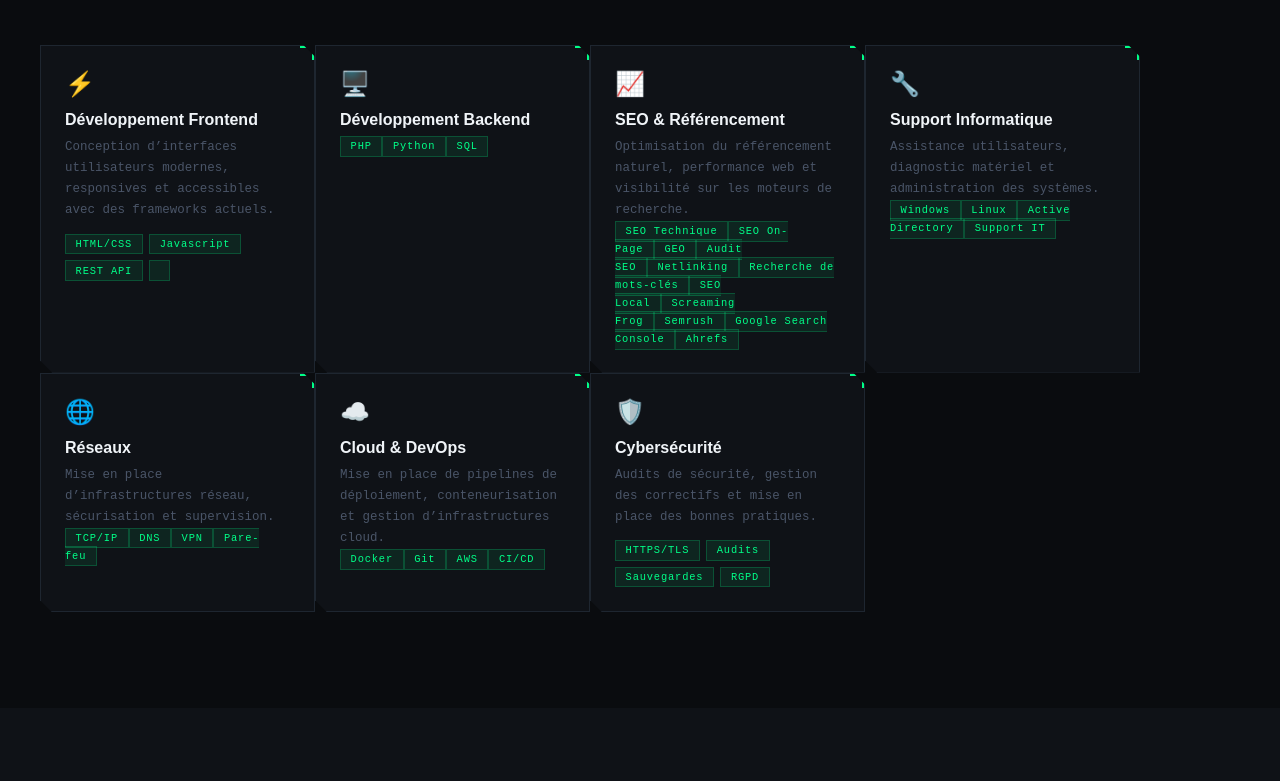
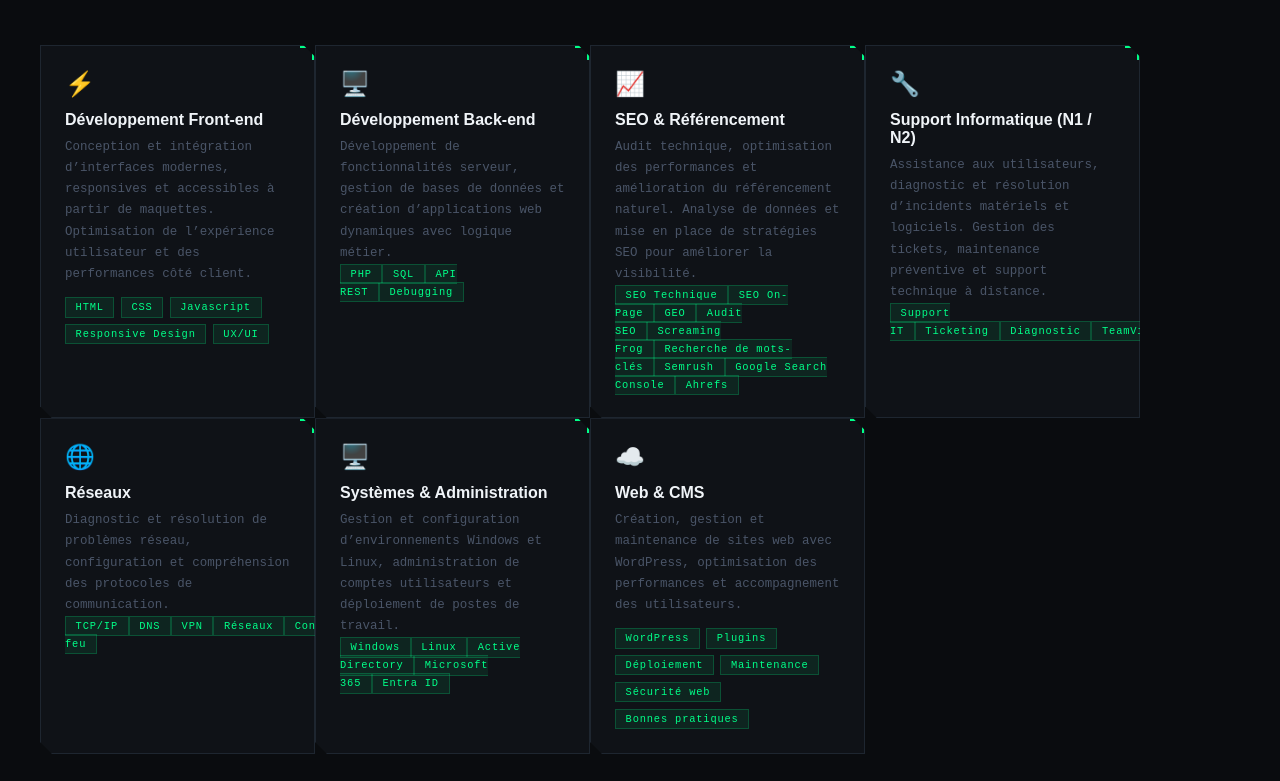
Before and after one commit to mmorkos-cyber/portfolio, a plain HTML site: page pages/index.html in a window 1280 px wide. Shown: the part 2159-2940 px from the top of the page. Drawn offline with Linux system fonts and the light colour scheme.

Commit message:
added skills

```diff
--- a/pages/index.html
+++ b/pages/index.html
@@ -3,7 +3,9 @@
 <head>
     <meta charset="UTF-8">
     <meta name="viewport" content="width=device-width, initial-scale=1.0">
-    <title>Document</title>
+    <meta name="description" content="Développeur web et technicien informatique basé en France. Spécialisé en SEO, développement web et support IT.">
+    <meta name="keywords" content="développeur web, SEO, support informatique, PHP, JavaScript, WordPress, technicien IT">
+    <title>Mario Morkos | Développeur Web & Technicien Informatique</title>
     <link rel="stylesheet" href="/styles/style.css">
     <script src="/Script/script.js" defer></script>
 </head>
@@ -85,70 +87,71 @@
         <div class="skills-grid fade-up">
             <div class="skill-card">
                 <div class="skill-icon">⚡</div>
-                <div class="skill-name">Développement Frontend</div>
+                <div class="skill-name">Développement Front-end</div>
                 <div style="font-size: 0.78rem; color: var(--muted); line-height: 1.7;">
-                    Conception d’interfaces utilisateurs modernes, responsives et accessibles avec des frameworks actuels.
-                </div>
+                    Conception et intégration d’interfaces modernes, responsives et accessibles à partir de maquettes. Optimisation de l’expérience utilisateur et des performances côté client.                </div>
                 <div class="skill-tags">
-                    <span class="tag">HTML/CSS</span><span class="tag">Javascript</span><span class="tag">REST API</span><span class="tag"></span>
+                    <span class="tag">HTML</span><span class="tag">CSS</span><span class="tag">Javascript</span><span class="tag">Responsive Design</span><span class="tag">UX/UI</span>
                 </div>
             </div>
             <div class="skill-card">
                 <div class="skill-icon">🖥️</div>
-                <div class="skill-name">Développement Backend</div>
-                <div style="font-size: 0.78rem; color: var(--muted); line-height: 1.7;"></div>
+                <div class="skill-name">Développement Back-end</div>
+                <div style="font-size: 0.78rem; color: var(--muted); line-height: 1.7;">
+                    Développement de fonctionnalités serveur, gestion de bases de données et création d’applications web dynamiques avec logique métier.
+                </div>
+
                 <div class="skill-tag">
-                    <span class="tag">PHP</span><span class="tag">Python</span><span class="tag">SQL</span>
+                    <span class="tag">PHP</span><span class="tag">SQL</span><span class="tag">API REST</span><span class="tag">Debugging</span>
                 </div>
             </div>
             <div class="skill-card">
                 <div class="skill-icon">📈</div>
                 <div class="skill-name">SEO & Référencement</div>
                 <div style="font-size: 0.78rem; color: var(--muted); line-height: 1.7;">
-                    Optimisation du référencement naturel, performance web et visibilité sur les moteurs de recherche.
+                    Audit technique, optimisation des performances et amélioration du référencement naturel. Analyse de données et mise en place de stratégies SEO pour améliorer la visibilité.
                 </div>
                 <div class="skill-tag">
-                    <span class="tag">SEO Technique</span><span class="tag">SEO On-Page</span><span class="tag">GEO</span><span class="tag">Audit SEO</span><span class="tag">Netlinking</span><span class="tag">Recherche de mots-clés</span><span class="tag">SEO Local</span><span class="tag">Screaming Frog</span><span class="tag">Semrush</span><span class="tag">Google Search Console</span><span class="tag">Ahrefs</span>
+                    <span class="tag">SEO Technique</span><span class="tag">SEO On-Page</span><span class="tag">GEO</span><span class="tag">Audit SEO</span><span class="tag">Screaming Frog</span><span class="tag">Recherche de mots-clés</span><span class="tag">Semrush</span><span class="tag">Google Search Console</span><span class="tag">Ahrefs</span>
                 </div>
             </div>
             <div class="skill-card">
                 <div class="skill-icon">🔧</div>
-                <div class="skill-name">Support Informatique</div>
+                <div class="skill-name">Support Informatique (N1 / N2)</div>
                 <div style="font-size: 0.78rem; color: var(--muted); line-height: 1.7;">
-                    Assistance utilisateurs, diagnostic matériel et administration des systèmes.
+                    Assistance aux utilisateurs, diagnostic et résolution d’incidents matériels et logiciels. Gestion des tickets, maintenance préventive et support technique à distance.
                 </div>
                 <div class="skill-tag">
-                    <span class="tag">Windows</span><span class="tag">Linux</span><span class="tag">Active Directory</span><span class="tag">Support IT</span>
+                    <span class="tag">Support IT</span><span class="tag">Ticketing</span><span class="tag">Diagnostic</span><span class="tag">TeamViewer</span><span class="tag">Maintenance</span>
                 </div>
             </div>
             <div class="skill-card">
                 <div class="skill-icon">🌐</div>
                 <div class="skill-name">Réseaux</div>
                 <div style="font-size: 0.78rem; color: var(--muted); line-height: 1.7;">
-                    Mise en place d’infrastructures réseau, sécurisation et supervision.
+                    Diagnostic et résolution de problèmes réseau, configuration et compréhension des protocoles de communication.
                 </div>
                 <div class="skill-tag">
-                     <span class="tag">TCP/IP</span><span class="tag">DNS</span><span class="tag">VPN</span><span class="tag">Pare-feu</span>
+                     <span class="tag">TCP/IP</span><span class="tag">DNS</span><span class="tag">VPN</span><span class="tag">Réseaux</span><span class="tag">Connectivité</span><span class="tag">Pare-feu</span>
+                </div>
+            </div>
+            <div class="skill-card">
+                <div class="skill-icon">🖥️</div>
+                <div class="skill-name">Systèmes & Administration</div>
+                <div style="font-size: 0.78rem; color: var(--muted); line-height: 1.7;">
+                    Gestion et configuration d’environnements Windows et Linux, administration de comptes utilisateurs et déploiement de postes de travail.
+                </div>
+                <div class="skill-tag">
+                     <span class="tag">Windows</span><span class="tag">Linux</span><span class="tag">Active Directory</span><span class="tag">Microsoft 365</span><span class="tag">Entra ID</span>
                 </div>
             </div>
             <div class="skill-card">
                 <div class="skill-icon">☁️</div>
-                <div class="skill-name">Cloud & DevOps</div>
-                <div style="font-size: 0.78rem; color: var(--muted); line-height: 1.7;">
-                    Mise en place de pipelines de déploiement, conteneurisation et gestion d’infrastructures cloud.
+                <div class="skill-name">Web & CMS</div>
+                <div style="font-size:0.78rem;color:var(--muted);line-height:1.7">
+                    Création, gestion et maintenance de sites web avec WordPress, optimisation des performances et accompagnement des utilisateurs.
                 </div>
-                <div class="skill-tag">
-                     <span class="tag">Docker</span><span class="tag">Git</span><span class="tag">AWS</span><span class="tag">CI/CD</span>
-                </div>
-            </div>
-            <div class="skill-card">
-                <div class="skill-icon">🛡️</div>
-                <div class="skill-name">Cybersécurité</div>
-                <div style="font-size:0.78rem;color:var(--muted);line-height:1.7">
-                    Audits de sécurité, gestion des correctifs et mise en place des bonnes pratiques.
-                </div>
-                <div class="skill-tags">
-                    <span class="tag">HTTPS/TLS</span><span class="tag">Audits</span><span class="tag">Sauvegardes</span><span class="tag">RGPD</span>
+                    <div class="skill-tags"><span class="tag">WordPress</span><span class="tag">Plugins</span><span class="tag">Déploiement</span><span class="tag">Maintenance</span><span class="tag">Sécurité web</span><span class="tag">Bonnes pratiques</span>
                 </div>
             </div>
         </div>
```
